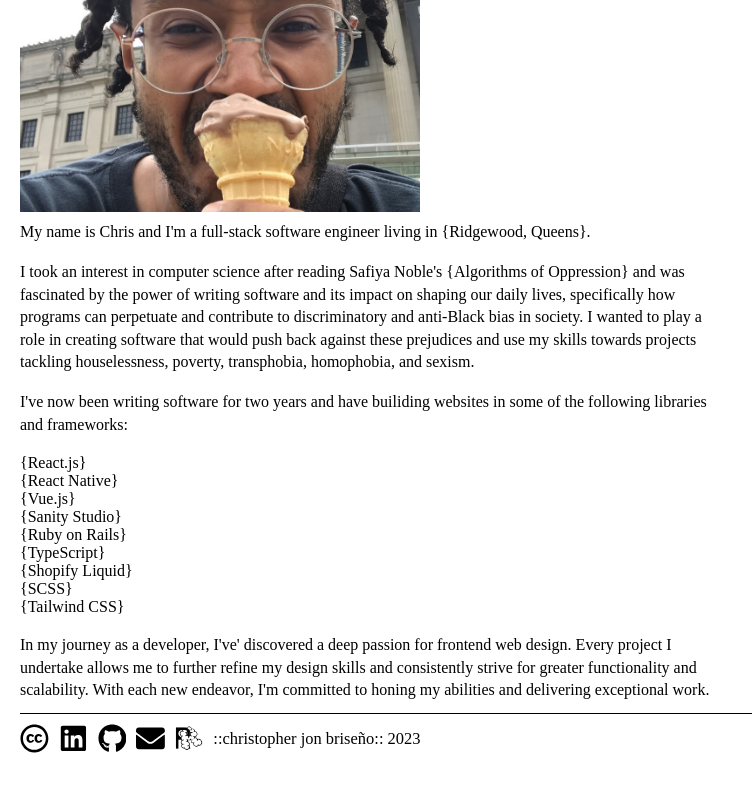
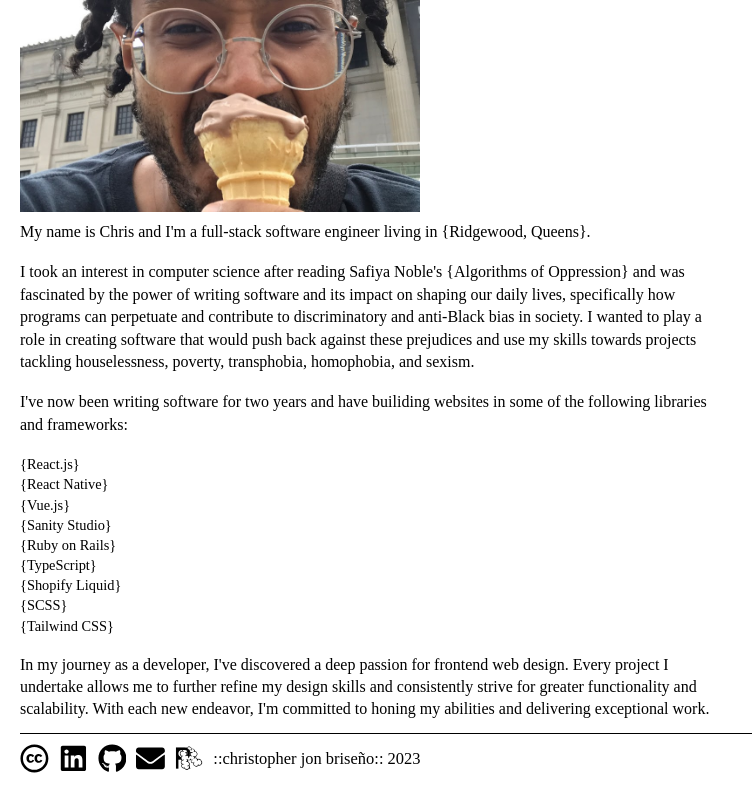
Before and after one commit to onepullnixxa/brisenocxxxx-portfolio, a React (Create React App) app: page /about in a window 1280 px wide. Shown: the part 292-1092 px from the top of the page, without its empty margins (0-752 px from the left). Built offline with nearby package versions, Linux system fonts and the light colour scheme.

Commit message:
copy edits and style updates

```diff
--- a/src/App.css
+++ b/src/App.css
@@ -71,6 +71,11 @@ a:visited {
 .about-body a:hover{
   background-color: black;
   color: #ffffff;
+}
+
+.skill-block a {
+  font-size: .9em;
+  line-height: 140%;
 }
 
 /* PROJECTS */
--- a/src/pages/About.js
+++ b/src/pages/About.js
@@ -32,6 +32,7 @@ function About() {
         I've now been writing software for two years and have builiding websites in some of the following libraries and frameworks:
       </p>{" "}
       <br />
+      <div className="skill-block">
         <a href="https://reactjs.org/" target="_blank" rel="noreferrer">{`{React.js}`}</a> <br />
         <a href="https://reactnative.dev/" target="_blank" rel="noreferrer">{`{React Native}`}</a> <br />
         <a href="https://v3.vuejs.org/" target="_blank" rel="noreferrer">{`{Vue.js}`}</a> <br/>
@@ -40,10 +41,11 @@ function About() {
         <a href="https://www.typescriptlang.org/" target="_blank" rel="noreferrer">{`{TypeScript}`}</a> <br />
         <a href="https://shopify.github.io/liquid/" target="_blank" rel="noreferrer">{`{Shopify Liquid}`}</a> <br />
         <a href="https://sass-lang.com/" target="_blank" rel="noreferrer">{`{SCSS}`}</a> <br />
-      <a href="https://tailwindcss.com/" target="_blank" rel="noreferrer">{`{Tailwind CSS}`}</a> <br />
+        <a href="https://tailwindcss.com/" target="_blank" rel="noreferrer">{`{Tailwind CSS}`}</a>
+        </div>
         <br />
       <p>
-        In my journey as a developer, I've' discovered a deep passion for frontend web design. Every project I undertake allows me to further refine my design skills and consistently strive for greater functionality and scalability. With each new endeavor, I'm committed to honing my abilities and delivering exceptional work.
+        In my journey as a developer, I've discovered a deep passion for frontend web design. Every project I undertake allows me to further refine my design skills and consistently strive for greater functionality and scalability. With each new endeavor, I'm committed to honing my abilities and delivering exceptional work.
       </p>
     </div>
   );
--- a/src/pages/Projects.js
+++ b/src/pages/Projects.js
@@ -1,5 +1,4 @@
 import React from "react";
-import MutualAid from "../images/MutualAid.jpg";
 import junedays from "../images/junedays.jpg";
 import SunniesFace from "../images/sunnies-face.jpg";
 import CommunityFridge from "../images/community-fridge.jpg";
@@ -20,7 +19,7 @@ function Projects() {
       <p>
         <a href="https://www.parfemme.net"
         target="_blank" rel="noreferrer">{`{Par Femme}`}</a>{" "}
-        — Built using Vue 3, Nuxt 3 and Sanity.io
+        — Built with Vue 3, Nuxt 3 and Sanity.io
       </p>
       <img
         src={junedays}
@@ -31,8 +30,7 @@ function Projects() {
       <p>
         <a href="https://junedays.com/"
         target="_blank" rel="noreferrer">{`{junedays}`}</a>{" "}
-        — Custom Shopify theme written and completed with <a href="http://www.human-nyc.com/"
-        target="_blank" rel="noreferrer">{`{Human NYC}`}</a>.
+        — Website completed with <a href="http://www.human-nyc.com/" target="_blank" rel="noreferrer">{`{Human NYC}`}</a>. Built with Shopify Liquid.
       </p>
       <img
         src={DuneSuncare}
@@ -43,7 +41,8 @@ function Projects() {
       <p>
         <a href="https://dunesuncare.com/"
         target="_blank" rel="noreferrer">{`{Dune Suncare}`}</a>{" "}
-        — Website completed with <a href="http://www.human-nyc.com/" target="_blank" rel="noreferrer">{`{Human NYC}`}</a>.
+        — Custom Shopify theme written and completed with <a href="http://www.human-nyc.com/"
+        target="_blank" rel="noreferrer">{`{Human NYC}`}</a>.
       </p>
       <img
         src={SunniesFace}
@@ -54,7 +53,8 @@ function Projects() {
       <p>
         <a href="https://sunniesface.com/"
         target="_blank" rel="noreferrer">{`{Sunnies Face}`}</a>{" "}
-        — Website completed with <a href="http://www.human-nyc.com/" target="_blank" rel="noreferrer">{`{Human NYC}`}</a>. Built with Shopify Liquid.
+        — Custom Shopify theme written and completed with <a href="http://www.human-nyc.com/"
+        target="_blank" rel="noreferrer">{`{Human NYC}`}</a>.
       </p>
       <img
         src={VarietyCoffee}
@@ -64,7 +64,7 @@ function Projects() {
       />
       <p>
         <a href="https://varietycoffeeroasters.com/" target="_blank" rel="noreferrer">{`{Variety Coffee Roasters}`}</a>{" "}
-        — Website done in collaboration with <a href="http://www.human-nyc.com/" target="_blank" rel="noreferrer">{`{Human NYC}`}</a> for Brooklyn's Variety Coffee Roasters redesign. Built with Shopify Liquid.
+        — Website completed in collaboration with <a href="http://www.human-nyc.com/" target="_blank" rel="noreferrer">{`{Human NYC}`}</a> for Brooklyn's Variety Coffee Roasters redesign. Built with Shopify Liquid.
       </p>
       <img
         src={CommunityFridge}
@@ -76,20 +76,6 @@ function Projects() {
         <a href="https://boring-kilby-88fd89.netlify.app" target="_blank" rel="noreferrer">{`{Community Fridge App}`}</a>{" "}
         — Work in progress
       </p>{" "}
-      <br />
-      <img
-        src={MutualAid}
-        height={400}
-        width={700}
-        alt="title page of mutual aid resource website"
-      />
-      <p>
-        <a href="https://pensive-knuth-7d02c1.netlify.app/" target="_blank" rel="noreferrer">{`{Mutual Aid Resource}`}</a>{" "}
-        — A full-stack application which allows users to boost aid requests of
-        Black Trans and Non-Binary individuals in need of financial aid and
-        assistance. The app was built with React, Express, MongoDB, and Node.js
-      </p>{" "}
-      <br />
       <img
         src={BookExcerpts}
         height={400}
```
Lines whose indentation alone changed are shown as unchanged.
